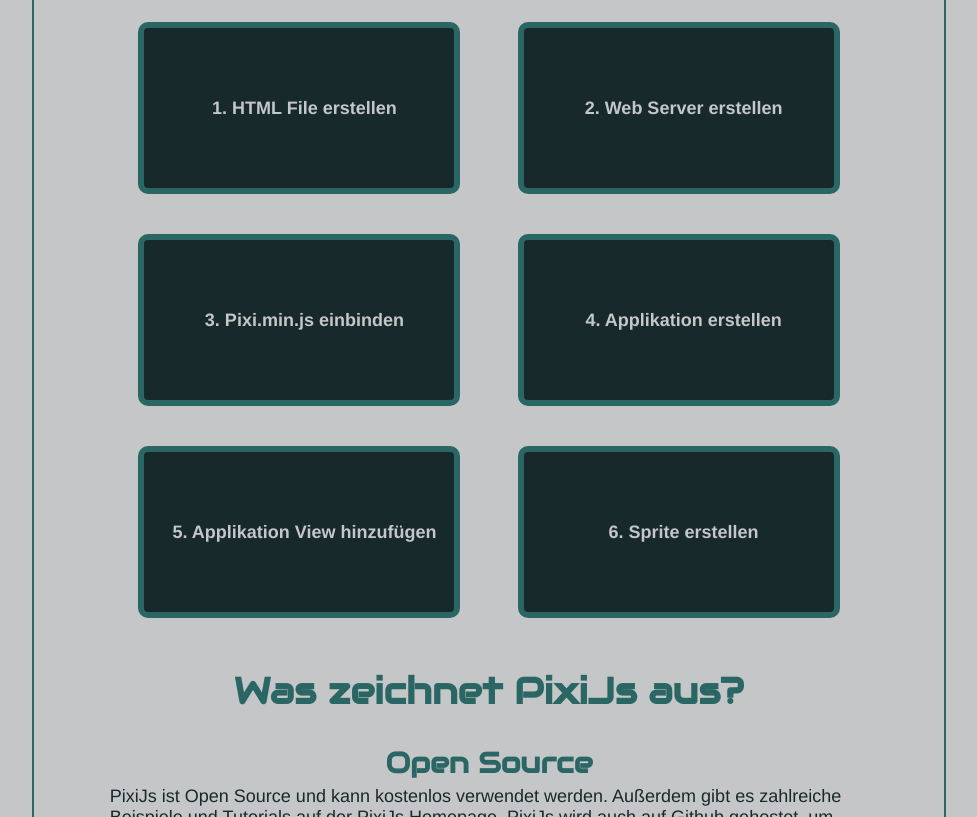
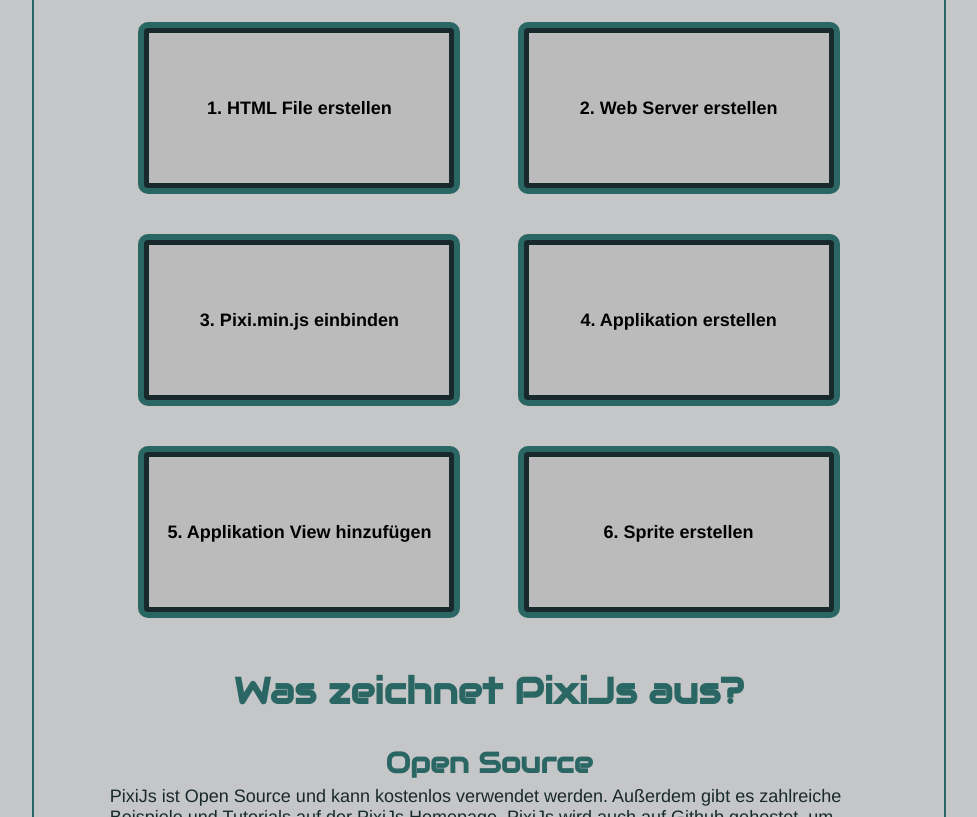
Before and after one commit to HintringerFabian/Eat_it_PixiJS, a plain HTML site: page index.html in a window 1280 px wide. Shown: the part 736-1553 px from the top of the page, without its empty margins (151-1128 px from the left). Drawn offline with Linux system fonts and the light colour scheme.

Commit message:
Flip cards

```diff
--- a/index.html
+++ b/index.html
@@ -36,29 +36,45 @@
 
             <h2 class="header">Wie funktioniert PixiJS?</h2>
             <ul class="flex-container">
-                <li class="func-item">
-                    <div class="func-item-front">1. HTML File erstellen</div>
-                    <div class="func-item-back">Erstelle wie gewohnt eine HTML Datei.</div>
+                <li class="flip-card">
+                    <div class="flip-card-inner">
+                        <div class="flip-card-front">1. HTML File erstellen</div>
+                        <div class="flip-card-back">Erstelle wie gewohnt<br> eine HTML Datei.</div>
+                    </div>
                 </li>
-                <li class="func-item">
-                    <div class="func-item-front">2. Web Server erstellen</div>
-                    <div class="func-item-back"> Erstelle einen Web Server, um die Datei zu hosten.</div>
+                <li class="flip-card">
+                    <div class="flip-card-inner">
+                        <div class="flip-card-front">2. Web Server erstellen</div>
+                        <div class="flip-card-back"> Erstelle einen Web Server, um die Datei zu hosten.</div>
+                    </div>
                 </li>
-                <li class="func-item">
-                    <div class="func-item-front">3. Pixi.min.js einbinden</div>
-                    <div class="func-item-back">...</div>
+                <li class="flip-card">
+                    <div class="flip-card-inner">
+                        <div class="flip-card-front">3. Pixi.min.js einbinden</div>
+                        <div class="flip-card-back">
+                            Lorem ipsum dolor sit amet consectetur adipisicing elit.
+                            Quisquam, quod.
+                            Lorem ipsum dolor sit amet consectetur adipisicing elit.
+                        </div>
+                    </div>
                 </li>
-                <li class="func-item">
-                    <div class="func-item-front">4. Applikation erstellen</div>
-                    <div class="func-item-back">...</div>
+                <li class="flip-card">
+                    <div class="flip-card-inner">
+                        <div class="flip-card-front">4. Applikation erstellen</div>
+                        <div class="flip-card-back">...</div>
+                    </div>
                 </li>
-                <li class="func-item">
-                    <div class="func-item-front">5. Applikation View hinzufügen</div>
-                    <div class="func-item-back">...</div>
+                <li class="flip-card">
+                    <div class="flip-card-inner">
+                        <div class="flip-card-front">5. Applikation View hinzufügen</div>
+                        <div class="flip-card-back">...</div>
+                    </div>
                 </li>
-                <li class="func-item">
-                    <div class="func-item-front">6. Sprite erstellen</div>
-                    <div class="func-item-back">...</div>
+                <li class="flip-card">
+                    <div class="flip-card-inner">
+                        <div class="flip-card-front">6. Sprite erstellen</div>
+                        <div class="flip-card-back">...</div>
+                    </div>
                 </li>
             </ul>
 
--- a/styles/styles.css
+++ b/styles/styles.css
@@ -112,8 +112,8 @@
   flex-flow: row wrap;
 }
 
-.func-item {
-  list-style: none;
+/* The flip card container - set the width and height to whatever you want. We have added the border property to demonstrate that the flip itself goes out of the box on hover (remove perspective if you don't want the 3D effect */
+.flip-card {
   background-color: var(--text-color);
   color: var(--background-color);
   padding: 5px;
@@ -125,23 +125,48 @@
   text-align: center;
   border-radius: 10px;
   border: 6px solid var(--main-color);
+  list-style: none;
+  perspective: 1000px; /* Remove this if you don't want the 3D effect */
+}
+
+/* This container is needed to position the front and back side */
+.flip-card-inner {
+  position: relative;
+  width: 100%;
+  height: 100%;
+  text-align: center;
   transition: transform 0.8s;
   transform-style: preserve-3d;
 }
 
-.func-item:hover {
+/* Do an horizontal flip when you move the mouse over the flip box container */
+.flip-card:hover .flip-card-inner {
   transform: rotateY(180deg);
 }
 
-.func-item-front, .func-item-back {
+/* Position the front and back side */
+.flip-card-front, .flip-card-back {
   position: absolute;
   width: 100%;
   height: 100%;
+  -webkit-backface-visibility: hidden; /* Safari */
   backface-visibility: hidden;
 }
 
-.func-item-back {
-  font-size: 1rem;
+/* Style the front side (fallback if image is missing) */
+.flip-card-front {
+  background-color: #bbb;
+  color: black;
+}
+
+/* Style the back side */
+.flip-card-back {
+  display: flex;
+  justify-content: center;
+  align-items: center;
+  background-color: var(--background-color);
+  color: var(--text-color);
+  line-height: 20px;
   transform: rotateY(180deg);
 }
 
```
